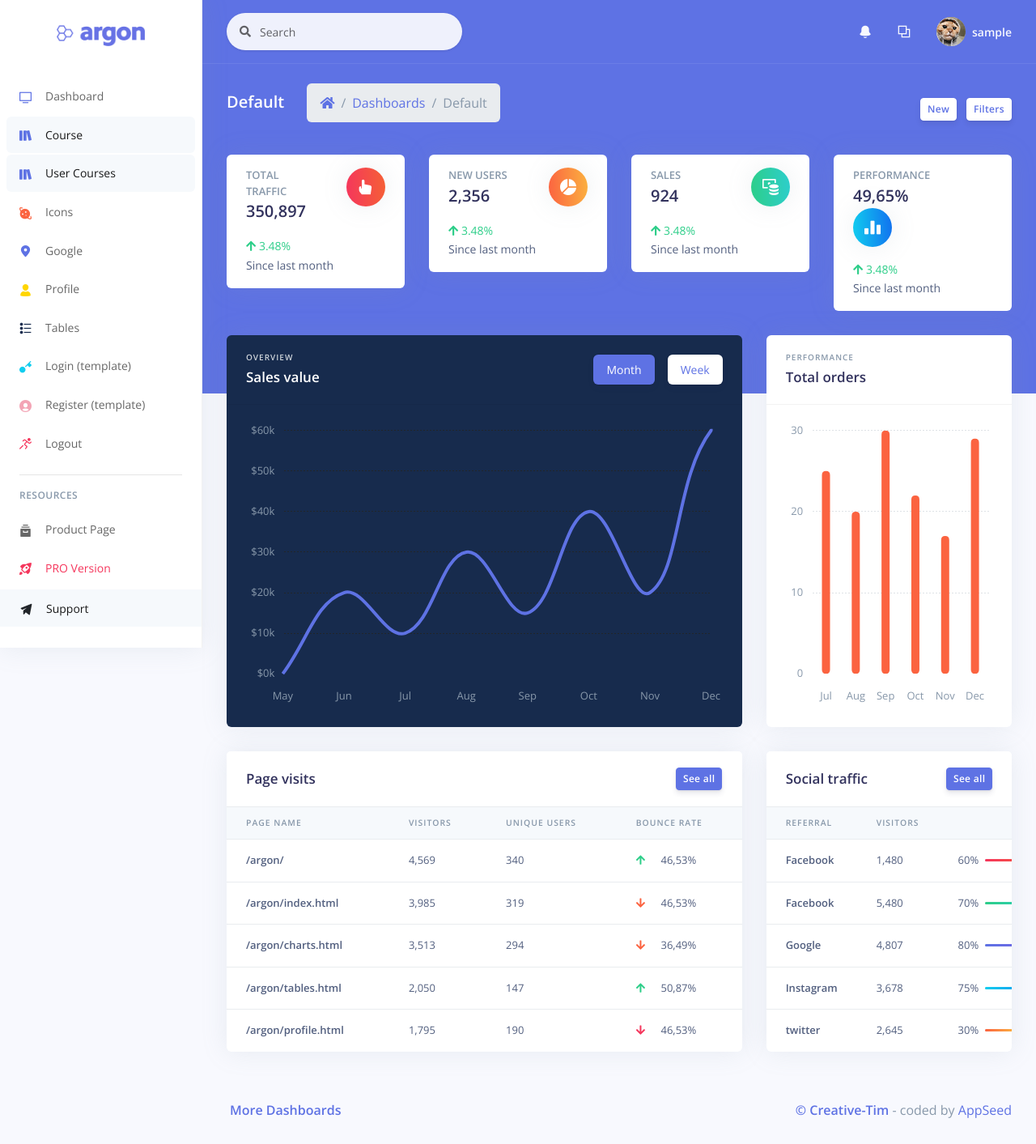
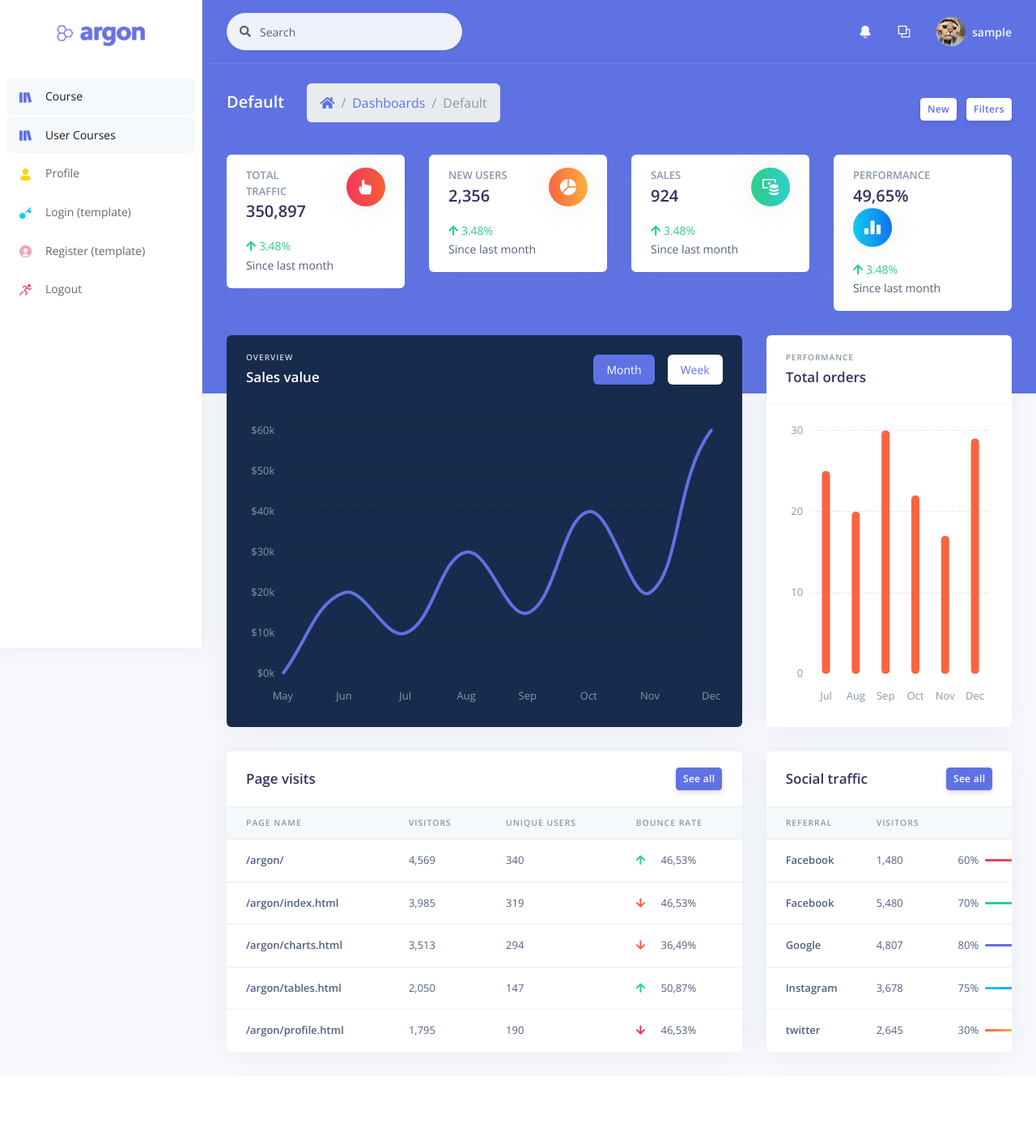
Before and after one commit to MuhammadSaliem/Course-Recommender-System, a Flask app: page /index in a window 1280 px wide. Shown: the whole page at 81% size. After the commit the page ends 1308 px from the top, so only its background shows below. Run offline with Flask 2, Linux system fonts and the light colour scheme; the visitor is signed in with stand-in values (Sample User, id 1); data comes from the database, SQL or seed files in the repository; parts of the project's set-up code (start-up, migrations or seed data) failed here and were passed over; some libraries are stand-ins or nearby versions.

Commit message:
Samll changes to UI

```diff
--- a/apps/templates/includes/footer-fullscreen.html
+++ b/apps/templates/includes/footer-fullscreen.html
@@ -1,4 +1,5 @@
 
+<!--
     <footer class="py-5">
       <div class="container">
         <div class="row align-items-center justify-content-xl-between">
@@ -19,3 +20,4 @@
         </div>
       </div>
     </footer>
+-->
--- a/apps/templates/includes/footer.html
+++ b/apps/templates/includes/footer.html
@@ -1,5 +1,6 @@
 
       <!-- Footer -->
+      <!--
       <footer class="footer">
         <div class="row align-items-center justify-content-xl-between">
           <div class="col-xl-6">
@@ -17,3 +18,4 @@
           </div>
         </div>
       </footer>
+      -->
--- a/apps/templates/includes/navigation-fullscreen.html
+++ b/apps/templates/includes/navigation-fullscreen.html
@@ -50,6 +50,7 @@
             <span class="nav-link-inner--text d-lg-none">Twitter</span>
           </a>
         </li>
+        <!--
         <li class="nav-item d-none d-lg-block ml-lg-4">
           <a href="https://appseed.us/admin-dashboards/flask-dashboard-argon-pro"
              target="_blank" class="btn btn-neutral btn-icon">
@@ -59,6 +60,7 @@
             <span class="nav-link-inner--text">PRO Version</span>
           </a>
         </li>
+          -->
       </ul>
     </div>
   </div>
--- a/apps/templates/includes/sidenav.html
+++ b/apps/templates/includes/sidenav.html
@@ -11,12 +11,19 @@
       <div class="collapse navbar-collapse" id="sidenav-collapse-main">
         <!-- Nav items -->
         <ul class="navbar-nav">
+          <!--
+
+          -->
+
+         <!--
            <li class="nav-item">
              <a class="nav-link" href="/">
                <i class="ni ni-tv-2 text-primary"></i>
                <span class="nav-link-text">Dashboard</span>
              </a>
            </li>
+
+          -->
           <li class="nav-item">
             <a class="nav-link {% if 'index' in segment %} active {% endif %}" href="/courses">
               <i class="ni ni-books text-primary"></i>
@@ -28,6 +35,8 @@
               <i class="ni ni-books text-primary"></i>
               <span class="nav-link-text">User Courses</span>
             </a>
+          <!--
+
           </li>
           <li class="nav-item">
             <a class="nav-link {% if 'icons' in segment %} active {% endif %}" href="/icons.html">
@@ -35,24 +44,35 @@
               <span class="nav-link-text">Icons</span>
             </a>
           </li>
+        -->
+
+          <!--
+
             <li class="nav-item">
               <a class="nav-link {% if 'map' in segment %} active {% endif %}" href="/map.html">
                 <i class="ni ni-pin-3 text-primary"></i>
                 <span class="nav-link-text">Google</span>
               </a>
             </li>
+          -->
+
           <li class="nav-item">
             <a class="nav-link {% if 'profile' in segment %} active {% endif %}" href="/profile.html">
               <i class="ni ni-single-02 text-yellow"></i>
               <span class="nav-link-text">Profile</span>
             </a>
           </li>
+
+          <!--
                       <li class="nav-item">
             <a class="nav-link {% if 'tables' in segment %} active {% endif %}" href="/tables.html">
               <i class="ni ni-bullet-list-67 text-default"></i>
               <span class="nav-link-text">Tables</span>
             </a>
           </li>
+          -->
+
+
           <li class="nav-item">
             <a class="nav-link" href="/login.html">
               <i class="ni ni-key-25 text-info"></i>
@@ -73,42 +93,7 @@
             </a>
           </li>
         </ul>
-        <!-- Divider -->
-        <hr class="my-3">
-        <!-- Heading -->
-        <h6 class="navbar-heading p-0 text-muted">
-          <span class="docs-normal">Resources</span>
-        </h6>
-        <!-- Navigation -->
-        <ul class="navbar-nav mb-md-3">
 
-          <li class="nav-item">
-            <a class="nav-link"
-               target="_blank"
-               href="https://www.creative-tim.com/product/argon-dashboard-flask">
-              <i class="ni ni-archive-2"></i>
-              <span class="nav-link-text">Product Page</span>
-            </a>
-          </li>
-
-          <li class="nav-item">
-            <a class="nav-link"
-               target="_blank"
-               href="https://appseed.us/admin-dashboards/flask-dashboard-argon-pro">
-              <i class="ni ni-spaceship text-red"></i>
-              <span class="nav-link-text text-red">PRO Version</span>
-            </a>
-          </li>
-
-          <li class="nav-item">
-            <a class="nav-link active active-pro"
-               target="_blank"
-               href="https://www.creative-tim.com/support">
-              <i class="ni ni-send text-dark"></i>
-              <span class="nav-link-text">Support</span>
-            </a>
-          </li>
-        </ul>
       </div>
     </div>
   </div>
--- a/apps/templates/layouts/base.html
+++ b/apps/templates/layouts/base.html
@@ -22,7 +22,7 @@
   <link rel="canonical" href="https://appseed.us/admin-dashboards/flask-boilerplate-dashboard-argon">
 
   <title>
-    Flask Argon Dashboard - {% block title %} Open-Source Admin Panel {% endblock %} | AppSeed
+    Flask Course Recommender System
   </title>
 
   <!-- Favicon - loaded as static -->
```
Also changed, not shown: apps/templates/layouts/base-fullscreen.html (+2 -6 lines). Lines whose indentation alone changed are shown as unchanged.
